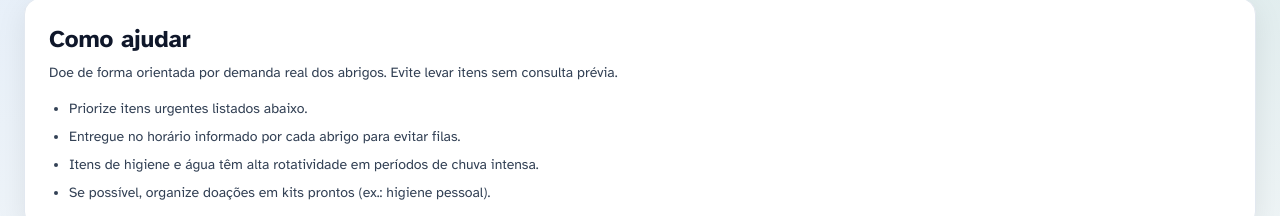
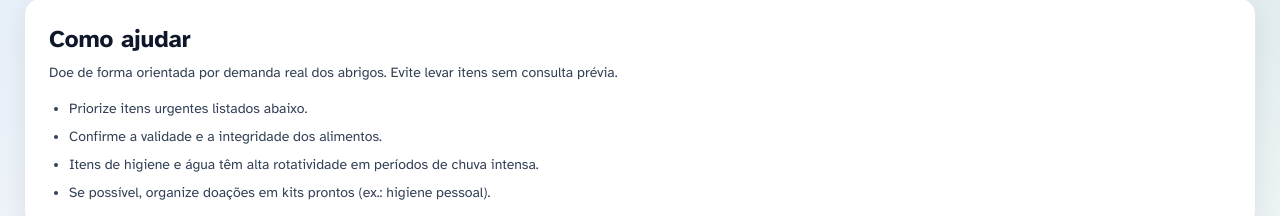
Before and after one commit to euj4ckson/SOS_MG, a Next.js app: page /como-ajudar in a window 1280 px wide. Shown: the part 98-314 px from the top of the page. Built offline with nearby package versions, Linux system fonts and the light colour scheme; no server answers; the database is empty.

Commit message:
Alter lablel

```diff
--- a/app/como-ajudar/page.tsx
+++ b/app/como-ajudar/page.tsx
@@ -16,9 +16,10 @@ export default async function ComoAjudarPage() {
         </p>
         <ul className="mt-4 list-disc space-y-2 pl-5 text-sm text-slate-700">
           <li>Priorize itens urgentes listados abaixo.</li>
-          <li>Entregue no horário informado por cada abrigo para evitar filas.</li>
+          <li>Confirme a validade e a integridade dos alimentos.</li>
           <li>Itens de higiene e água têm alta rotatividade em períodos de chuva intensa.</li>
           <li>Se possível, organize doações em kits prontos (ex.: higiene pessoal).</li>
+
         </ul>
       </section>
 
```
